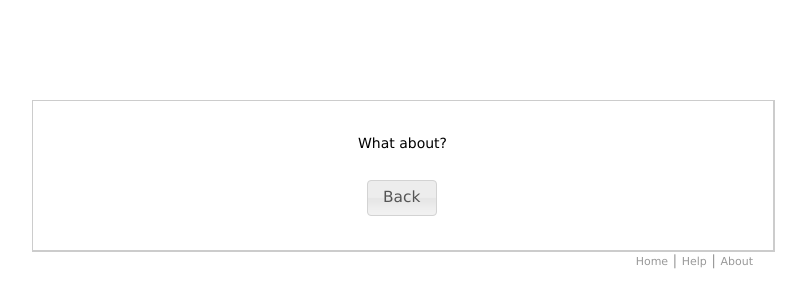
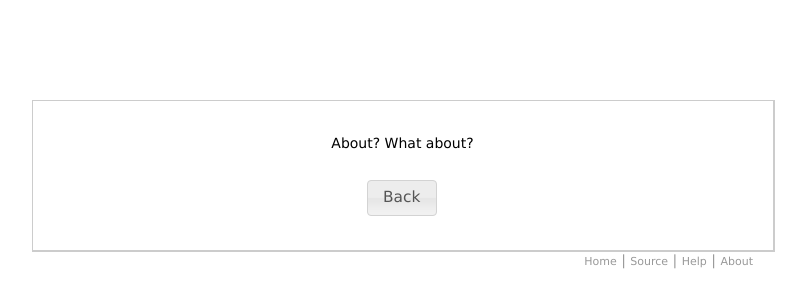
Before and after one commit to KL-7/numintegr, a Django app: template templates/about.html in a window 1280 px wide. Shown: the top 308 px of the page, without its empty margins (237-1043 px from the left). Run offline with Django 3.2, Linux system fonts and the light colour scheme; the template is opened without the code that fills it, so the values that code supplies are empty.

Commit message:
Add link to github

```diff
--- a/templates/about.html
+++ b/templates/about.html
@@ -3,5 +3,5 @@
 {% block title %}About{% endblock %}
 
 {% block content %}
-	<p>What about?</p>
+	<p>About? What about?</p>
 {% endblock %}
--- a/templates/base.html
+++ b/templates/base.html
@@ -23,6 +23,8 @@
 	<div class="contactBox">
 		<a href="/">Home</a>
 		|
+		<a href="http://github.com/KL-7/numintegr">Source</a>
+		|
 		<a href="/help">Help</a>
 		|
 		<a href="/about">About</a>
```
